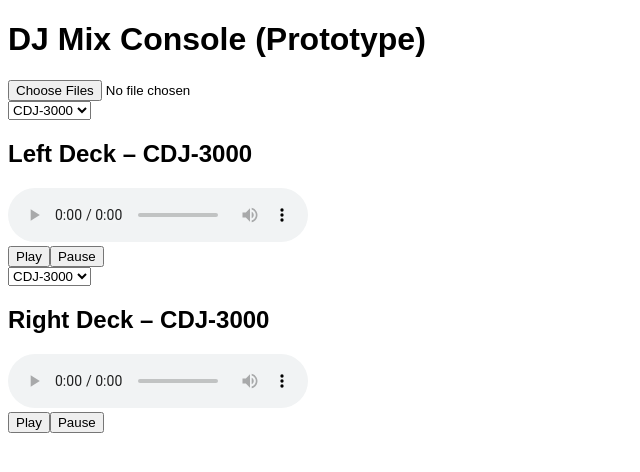
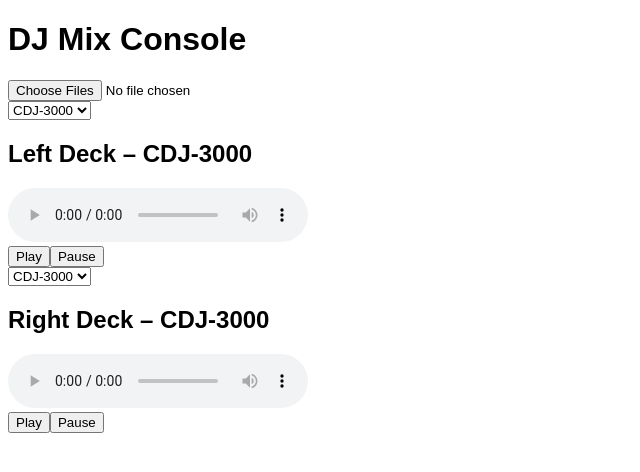
Before and after one commit to meinzeug/djmixconsole, a React (Vite) app: page / in a window 1280 px wide. Shown: the top 472 px of the page, without its empty margins (0-640 px from the left). Built offline with nearby package versions, Linux system fonts and the light colour scheme.

Commit message:
Remove Prototype label from header

```diff
--- a/src/App.tsx
+++ b/src/App.tsx
@@ -18,7 +18,7 @@
 
   return (
     <div className="p-4">
-      <h1 className="text-xl font-bold mb-4">DJ Mix Console (Prototype)</h1>
+      <h1 className="text-xl font-bold mb-4">DJ Mix Console</h1>
       <input type="file" accept="audio/*" multiple onChange={onFileChange} />
       <div className="grid grid-cols-2 gap-4 mt-4">
         <div>
```
